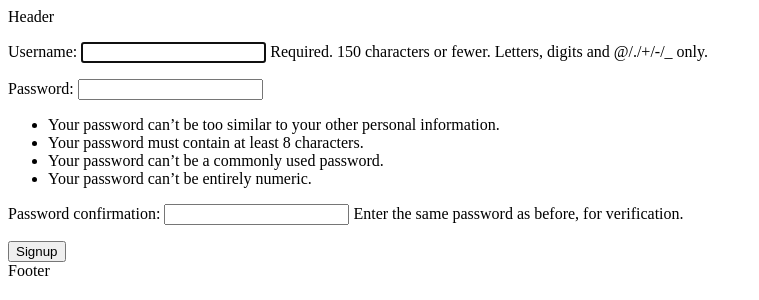
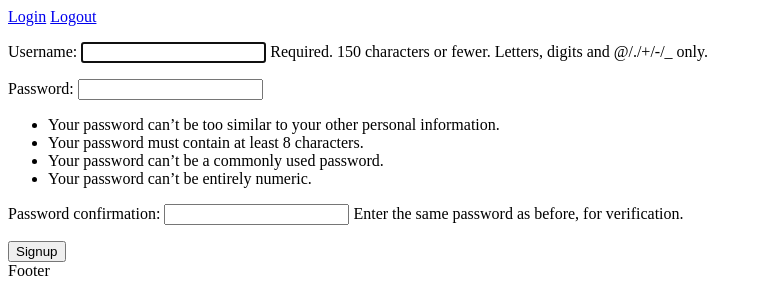
Before and after one commit to Streetfighter4/kanq, a Django app: page /signup/ in a window 1280 px wide. Shown: the top 300 px of the page, without its empty margins (0-759 px from the left). Run offline with Django 3.2, Linux system fonts and the light colour scheme.

Commit message:
Add links in header

```diff
--- a/image_site_app/templates/partials/header.html
+++ b/image_site_app/templates/partials/header.html
@@ -1 +1,2 @@
-Header
+<a href="{% url 'login' %}">Login</a>
+<a href="{% url 'logout' %}">Logout</a>
```
